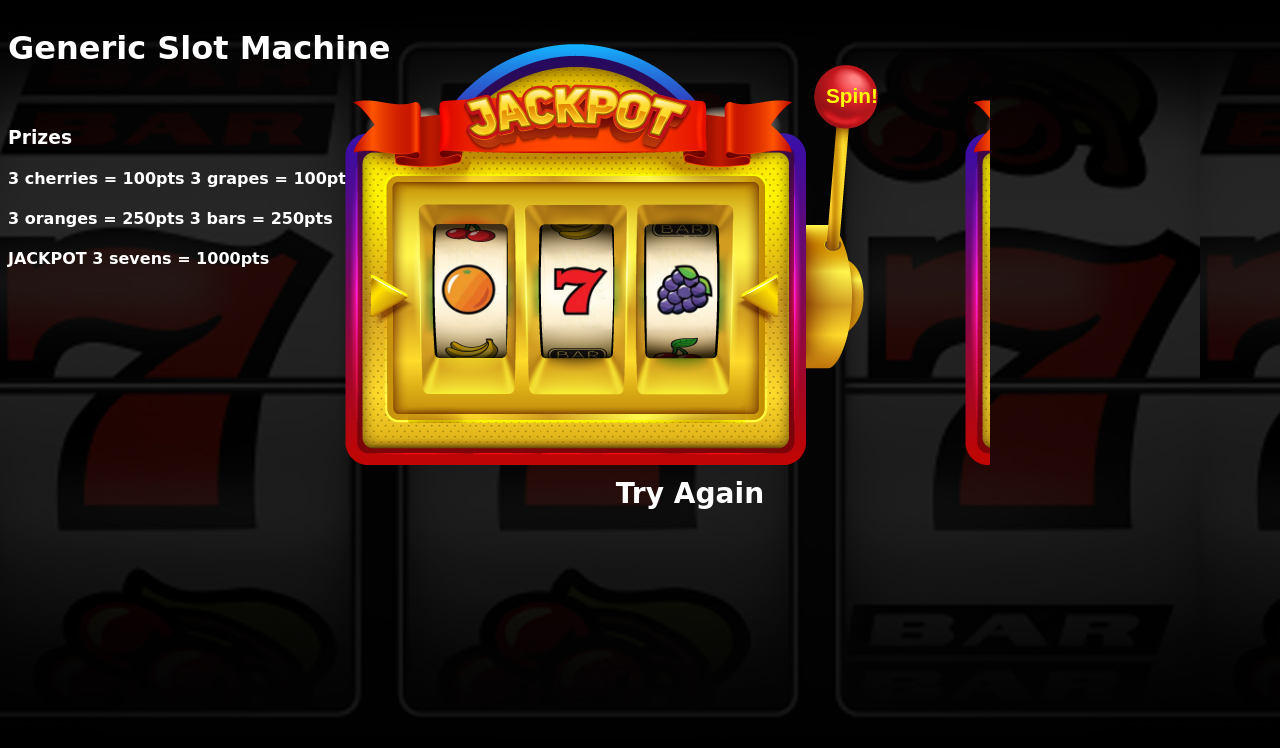
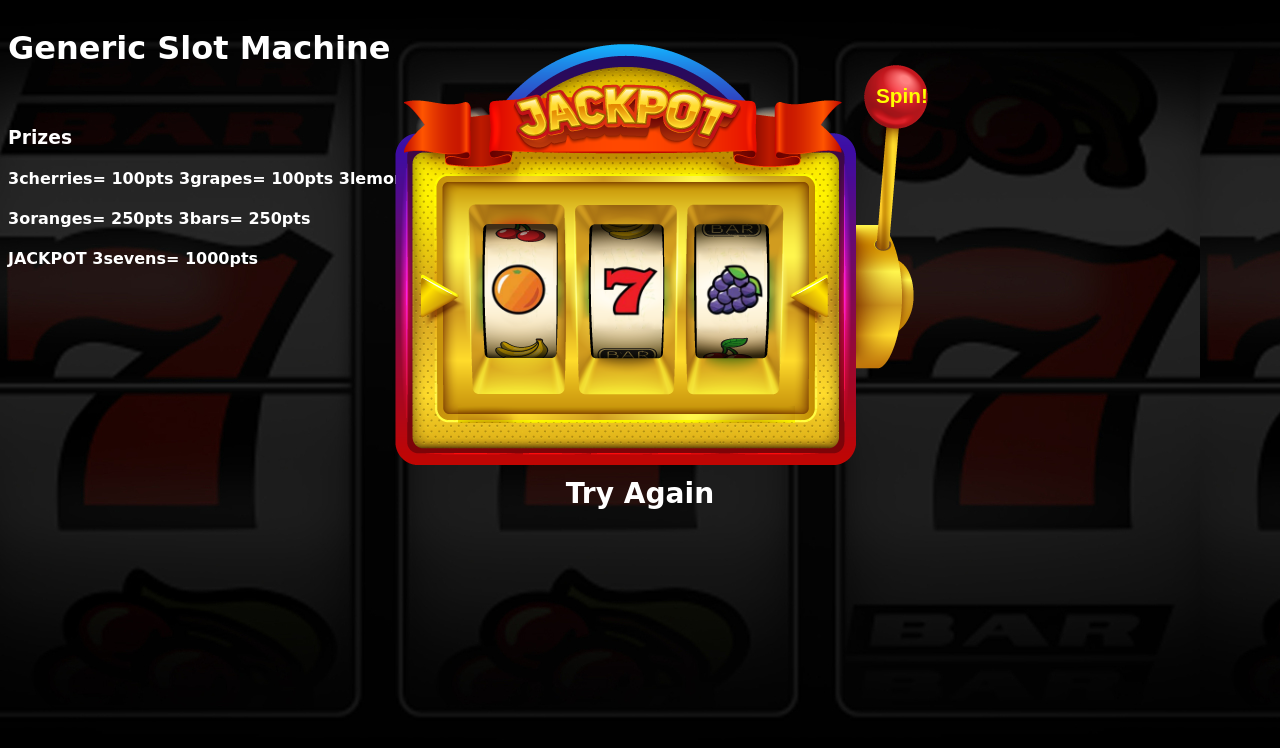
Before and after one commit to jferrer23/cst336, a PHP site: page /lab2/index.php in a window 1280 px wide. Shown: the top 748 px of the page. Run offline with PHP 8.4, Linux system fonts and the light colour scheme; some web fonts are replaced.

Commit message:
Finishing up

```diff
--- a/lab2/css/styles.css
+++ b/lab2/css/styles.css
@@ -12,7 +12,6 @@
     }
 
     #main {
-        padding-left: 100px;
         font-family: 'Baloo Bhaina', cursive;
         background-image:url("../img/machine.png");
         width:600px;
--- a/lab2/index.php
+++ b/lab2/index.php
@@ -12,9 +12,9 @@
             <h1>Generic Slot Machine</h1>
             <br />
             <h3>Prizes</h3>
-            <h4>3 cherries = 100pts     3 grapes = 100pts     3 lemons = 100pts</h4>
-            <h4>3 oranges  = 250pts     3 bars   = 250pts</h4>
-            <h4>JACKPOT 3 sevens = 1000pts<h4>
+            <h4>3cherries= 100pts     3grapes= 100pts     3lemons= 100pts</h4>
+            <h4>3oranges= 250pts     3bars= 250pts</h4>
+            <h4>JACKPOT 3sevens= 1000pts<h4>
         </div>
 
         <div id="main">
```
